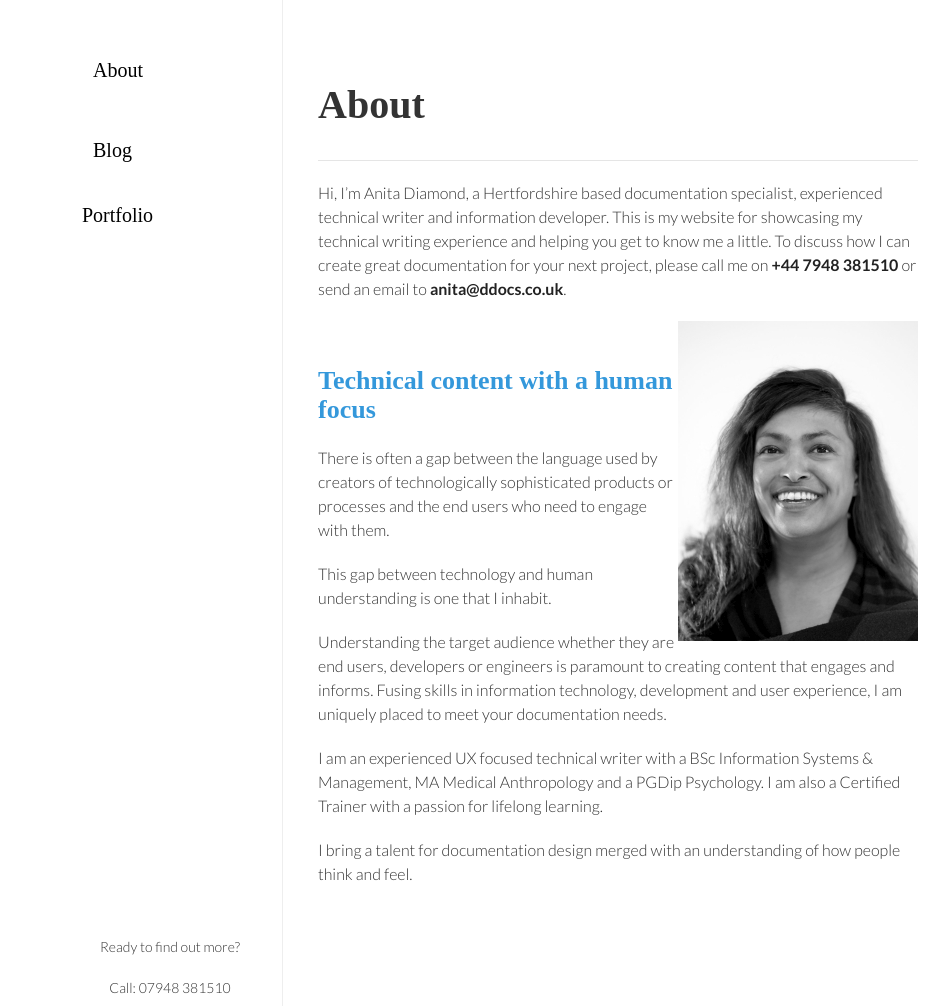
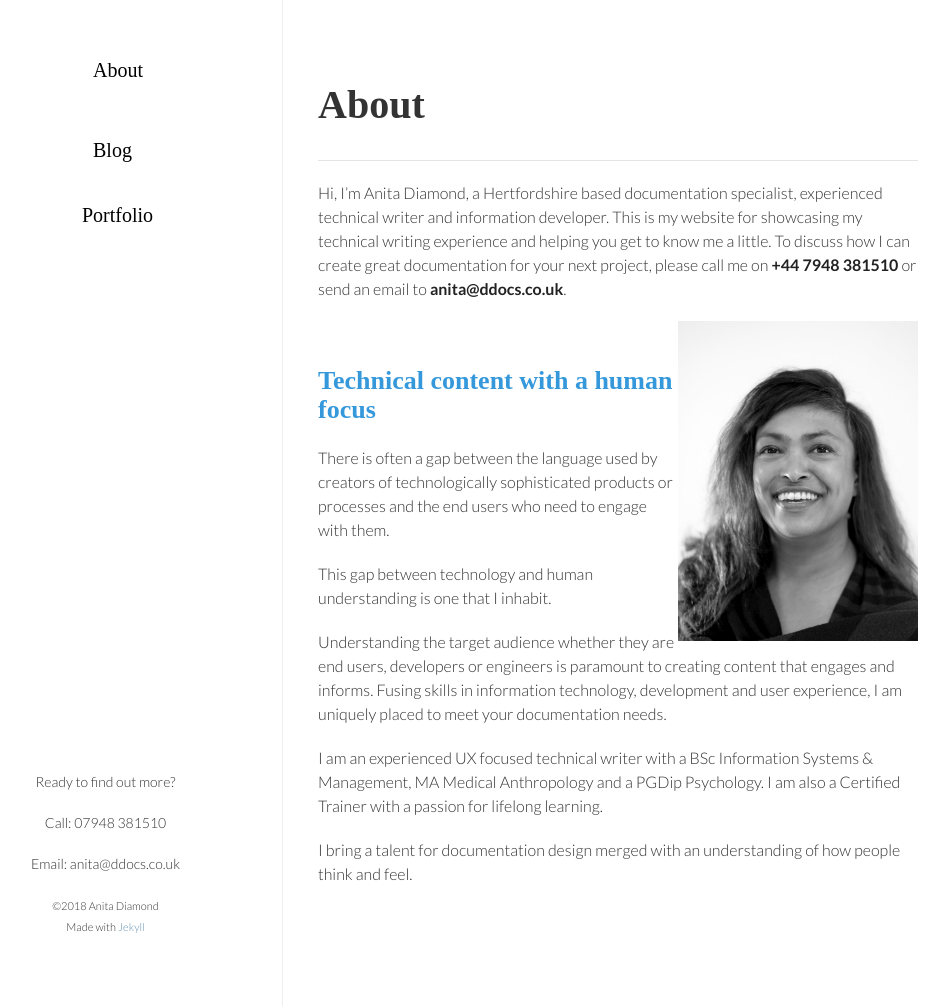
Before and after one commit to ddocs/ddocs.github.io, a Jekyll site: the page built from index.html, in a window 1280 px wide and 1006 px high. Shown: the whole window, without its empty margins (197-1146 px from the left). Built offline with Jekyll 4.4.1, drawn with Linux system fonts in a browser that asks for light colours; nearby versions of some CDN libraries; some web fonts are replaced.

Commit message:
reverted footer

```diff
--- a/css/style.css
+++ b/css/style.css
@@ -517,17 +517,13 @@ a.post-banner:hover { background-size: auto 104%; }
 
 /* Footer / Sidebar */
 
-
 footer {
   font-size: 14px;
   text-align: center;
-  width:315px;
+  width:275px;
   float:left;
   position:fixed;
-  border-right: 1px solid #eee;
-  padding: 30px 10px 40px 100px;
-  min-height: 100%;
-  margin: -50px 0;
+  bottom:50px;
 }
 
 img.avatar {
```
